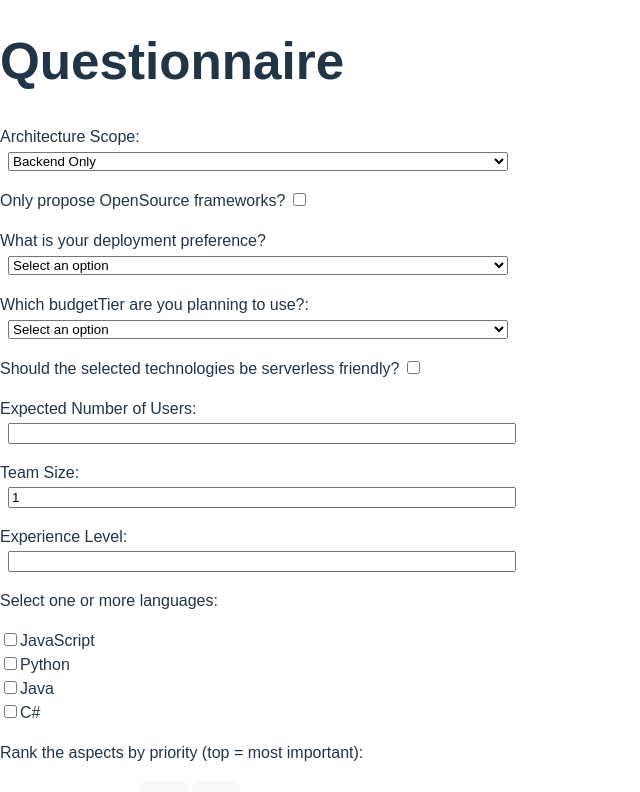
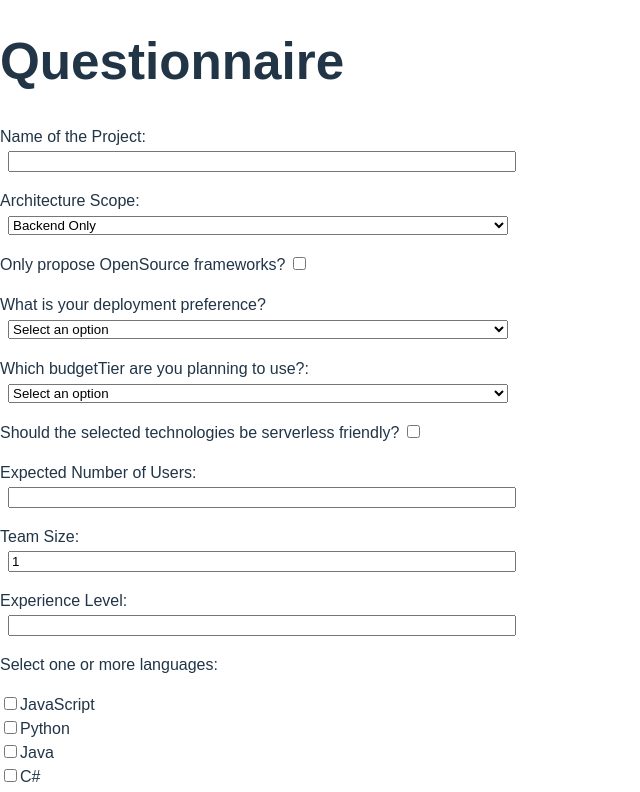
Before and after one commit to ArchAdvisor/ArchAdvisor, a React (Vite) app in the folder frontend/: page / in a window 1280 px wide. Shown: the top 792 px of the page, without its empty margins (0-640 px from the left). Built offline with nearby package versions, Linux system fonts and the light colour scheme.

Commit message:
Add projectName to questionnaireForm

```diff
--- a/frontend/src/QuestionnaireForm.tsx
+++ b/frontend/src/QuestionnaireForm.tsx
@@ -55,6 +55,7 @@ type PriorityAspects = typeof PriorityAspects[keyof typeof PriorityAspects];
 type BudgetTier = typeof BudgetTier[keyof typeof BudgetTier];
 
 type QuestionnaireRequest = {
+    project_name: string;
     architectureScope: string | null;
     deploymentPreference: DeploymentPreferences | null;
     //only when deployment == CLOUD TODO
@@ -76,6 +77,7 @@ type QuestionnaireResponse = {
 
 function QuestionnaireForm() {
     const [form, setForm] = useState<QuestionnaireRequest>({
+        project_name: "",
         architectureScope: "BACKEND_ONLY",
         budgetTier: null,
         isOpenSource: false,
@@ -98,6 +100,7 @@ function QuestionnaireForm() {
         topRankN: 4,
     });
     const formDefaults: QuestionnaireRequest = {
+        project_name: "",
         architectureScope: "BACKEND_ONLY",
         budgetTier: null,
         isOpenSource: false,
@@ -205,6 +208,7 @@ function QuestionnaireForm() {
     const saveDraft = async (): Promise<string> => {
         // Build backend DTO payload (match backend field names)
         const payload = {
+            projectName: form.project_name,
             architectureScope: form.architectureScope,
             isOpenSource: form.isOpenSource,
             deploymentPreference: form.deploymentPreference,
@@ -263,6 +267,7 @@ function QuestionnaireForm() {
                 navigate(`/draft/${savedId}`, { replace: true });
             }
             var body = JSON.stringify({
+                projectName: form.project_name,
                 architectureScope: form.architectureScope,
                 isOpenSource: form.isOpenSource,
                 deploymentPreferences: form.deploymentPreference,
@@ -318,6 +323,20 @@ function QuestionnaireForm() {
             )}
 
             <form onSubmit={handleSubmit}>
+                {/*Project name */}
+                <div style={{ marginBottom: "1rem" }}>
+                    <label>
+                        Name of the Project:
+                        <input
+                            type="text"
+                            value={form.project_name}
+                            onChange={(e) =>
+                                setForm({ ...form, project_name: e.target.value })
+                            }
+                            style={{ marginLeft: "0.5rem", width: "100%" }}
+                        />
+                    </label>
+                </div>
                 {/* Scope */}
                 <div style={{ marginBottom: "1rem" }}>
                     <label>
```
